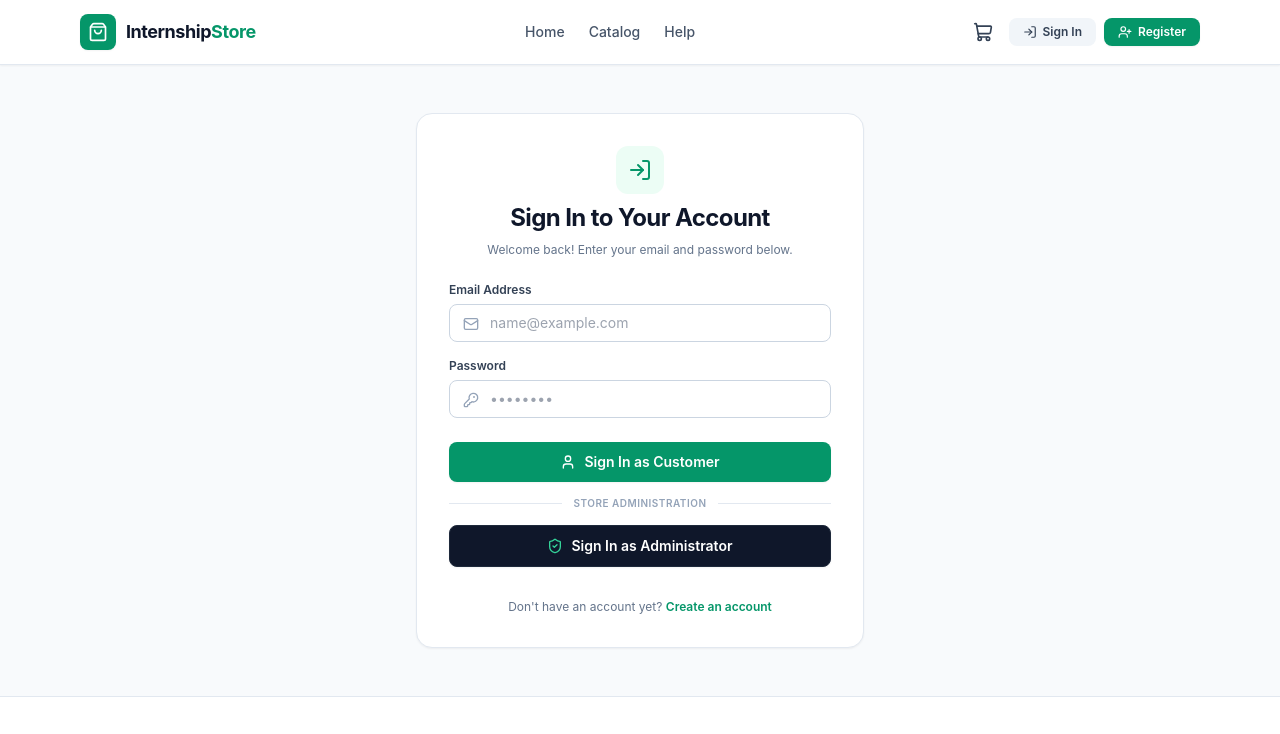
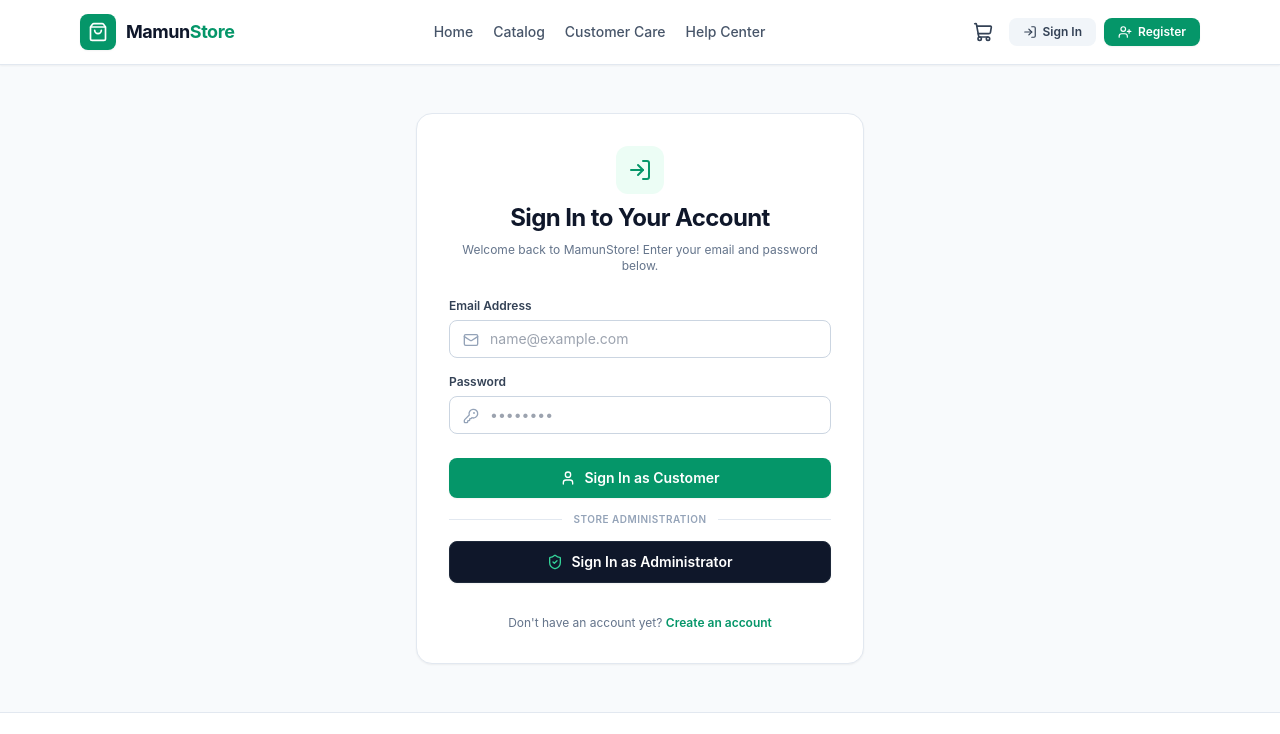
Before and after one commit to MAMUN-1000/mamunstore, a React (Vite) app in the folder client/: page /login in a window 1280 px wide. Shown: the top 734 px of the page. Built offline with nearby package versions, Linux system fonts and the light colour scheme; no server answers.

Commit message:
Pre-Phase 14: Polish navbar branding, fill customer/admin navigation gaps, and rename store to MamunStore

```diff
--- a/client/index.html
+++ b/client/index.html
@@ -4,7 +4,7 @@
     <meta charset="UTF-8" />
     <link rel="icon" type="image/svg+xml" href="/favicon.svg" />
     <meta name="viewport" content="width=device-width, initial-scale=1.0" />
-    <title>client</title>
+    <title>MamunStore - Online Shopping Bangladesh</title>
   </head>
   <body>
     <div id="root"></div>
--- a/client/src/components/Footer.jsx
+++ b/client/src/components/Footer.jsx
@@ -66,7 +66,7 @@ export const Footer = () => {
               <ShoppingBag className="w-4 h-4" />
             </div>
             <span className="font-extrabold text-base text-slate-900 tracking-tight">
-              Internship<span className="text-emerald-600">Store</span>
+              Mamun<span className="text-emerald-600">Store</span>
             </span>
           </Link>
           <p className="text-slate-500 leading-relaxed text-[11px]">
@@ -217,7 +217,7 @@ export const Footer = () => {
           </div>
 
           <p className="text-[11px] text-slate-400 text-center md:text-right">
-            &copy; {new Date().getFullYear()} InternshipStore BD. Single-Vendor Retail Storefront.
+            &copy; {new Date().getFullYear()} MamunStore BD. Single-Vendor Retail Storefront.
           </p>
         </div>
       </div>
--- a/client/src/components/Navbar.jsx
+++ b/client/src/components/Navbar.jsx
@@ -34,58 +34,110 @@ export const Navbar = () => {
             <ShoppingBag className="w-5 h-5" />
           </div>
           <span className="font-bold text-lg text-slate-900 tracking-tight">
-            Internship<span className="text-emerald-600">Store</span>
+            Mamun<span className="text-emerald-600">Store</span>
           </span>
         </Link>
 
         {/* Center / Navigation Links */}
-        <nav className="flex items-center gap-6">
+        <nav className="flex items-center gap-3.5 lg:gap-5">
+          {isAdmin ? (
+            // Dedicated Admin Navigation Links
+            <>
               <Link
                 to="/"
-            className="text-sm font-medium text-slate-600 hover:text-emerald-600 transition-colors"
+                className="text-sm font-medium text-slate-600 hover:text-purple-600 transition-colors whitespace-nowrap"
               >
-            Home
+                Storefront
               </Link>
-
               <Link
                 to="/products"
-            className="text-sm font-medium text-slate-600 hover:text-emerald-600 transition-colors"
+                className="text-sm font-medium text-slate-600 hover:text-purple-600 transition-colors whitespace-nowrap"
               >
                 Catalog
               </Link>
-
-          <Link
-            to="/help"
-            className="text-sm font-medium text-slate-600 hover:text-emerald-600 transition-colors"
-          >
-            Help
-          </Link>
-
-          {user && (
-            <Link
-              to="/orders"
-              className="text-sm font-medium text-slate-600 hover:text-emerald-600 transition-colors"
-            >
-              My Orders
-            </Link>
-          )}
-
-          {/* Admin link if user is ADMIN */}
-          {isAdmin && (
               <Link
                 to="/admin"
-              className="inline-flex items-center gap-1.5 px-2.5 py-1 rounded-md text-xs font-semibold bg-purple-50 text-purple-700 border border-purple-200 hover:bg-purple-100 transition-colors"
+                className="inline-flex items-center gap-1.5 px-2.5 py-1 rounded-md text-xs font-semibold bg-purple-50 text-purple-700 border border-purple-200 hover:bg-purple-100 transition-colors whitespace-nowrap"
               >
                 <ShieldCheck className="w-3.5 h-3.5 text-purple-600" />
                 Admin Portal
               </Link>
+              <Link
+                to="/admin?tab=orders"
+                className="text-sm font-medium text-slate-600 hover:text-purple-600 transition-colors whitespace-nowrap"
+              >
+                Orders
+              </Link>
+              <Link
+                to="/admin?tab=returns"
+                className="text-sm font-medium text-slate-600 hover:text-purple-600 transition-colors whitespace-nowrap"
+              >
+                Returns &amp; Refunds
+              </Link>
+              <Link
+                to="/admin?tab=coupons"
+                className="text-sm font-medium text-slate-600 hover:text-purple-600 transition-colors whitespace-nowrap"
+              >
+                Coupons
+              </Link>
+              <Link
+                to="/admin?tab=products"
+                className="text-sm font-medium text-slate-600 hover:text-purple-600 transition-colors whitespace-nowrap"
+              >
+                Inventory
+              </Link>
+            </>
+          ) : (
+            // Customer & Guest Navigation Links
+            <>
+              <Link
+                to="/"
+                className="text-sm font-medium text-slate-600 hover:text-emerald-600 transition-colors whitespace-nowrap"
+              >
+                Home
+              </Link>
+              <Link
+                to="/products"
+                className="text-sm font-medium text-slate-600 hover:text-emerald-600 transition-colors whitespace-nowrap"
+              >
+                Catalog
+              </Link>
+              {user && (
+                <>
+                  <Link
+                    to="/orders"
+                    className="text-sm font-medium text-slate-600 hover:text-emerald-600 transition-colors whitespace-nowrap"
+                  >
+                    My Orders
+                  </Link>
+                  <Link
+                    to="/orders"
+                    className="text-sm font-medium text-slate-600 hover:text-emerald-600 transition-colors whitespace-nowrap"
+                  >
+                    Returns &amp; Refunds
+                  </Link>
+                </>
+              )}
+              <Link
+                to="/customer-care"
+                className="text-sm font-medium text-slate-600 hover:text-emerald-600 transition-colors whitespace-nowrap"
+              >
+                Customer Care
+              </Link>
+              <Link
+                to="/help"
+                className="text-sm font-medium text-slate-600 hover:text-emerald-600 transition-colors whitespace-nowrap"
+              >
+                Help Center
+              </Link>
+            </>
           )}
         </nav>
 
         {/* Right / Auth & Cart Controls */}
         <div className="flex items-center gap-1.5 sm:gap-2">
-          {/* Wishlist Link */}
-          {user && (
+          {/* Wishlist Link (Customer Only) */}
+          {user && !isAdmin && (
             <Link
               to="/wishlist"
               className="relative p-2 rounded-xl text-slate-700 hover:text-rose-600 hover:bg-rose-50 transition"
--- a/client/src/data/helpKnowledgeBase.js
+++ b/client/src/data/helpKnowledgeBase.js
@@ -5,7 +5,7 @@
  */
 
 export const SUPPORT_CONFIG = {
-  storeName: 'InternshipStore',
+  storeName: 'MamunStore',
   campusDesk: 'Jahangirnagar University, Savar, Dhaka - 1342',
   phone: '+880 1712-345678',
   email: 'support@internshipstore.bd',
--- a/client/src/pages/CustomerCarePage.jsx
+++ b/client/src/pages/CustomerCarePage.jsx
@@ -168,7 +168,7 @@ export const CustomerCarePage = () => {
                 Inquiry Received Successfully!
               </h3>
               <p className="text-xs text-emerald-700 max-w-md mx-auto leading-relaxed">
-                Thank you for contacting InternshipStore Customer Care. A member of our support team will review your inquiry and follow up at your provided email.
+                Thank you for contacting MamunStore Customer Care. A member of our support team will review your inquiry and follow up at your provided email.
               </p>
               <div className="pt-2">
                 <button
--- a/client/src/pages/InvoicePage.jsx
+++ b/client/src/pages/InvoicePage.jsx
@@ -124,7 +124,7 @@ export const InvoicePage = () => {
                 <ShoppingBag className="w-5 h-5" />
               </div>
               <span className="font-extrabold text-xl text-slate-900 tracking-tight">
-                Internship<span className="text-emerald-600">Store</span>
+                Mamun<span className="text-emerald-600">Store</span>
               </span>
             </div>
             <div className="text-xs text-slate-500 space-y-0.5">
@@ -325,11 +325,11 @@ export const InvoicePage = () => {
         {/* Footer Notes & Legal */}
         <div className="pt-6 border-t border-slate-200 text-center space-y-1.5 text-[11px] text-slate-400">
           <p className="font-semibold text-slate-600">
-            Thank you for shopping with InternshipStore!
+            Thank you for shopping with MamunStore!
           </p>
           <p>
             For customer support or return inquiries, please visit our Help Center at{' '}
-            <span className="font-semibold text-slate-700">internshipstore.bd/help</span> or contact us at{' '}
+            <span className="font-semibold text-slate-700">mamunstore.bd/help</span> or contact us at{' '}
             <span className="font-semibold text-slate-700">{SUPPORT_CONFIG.email}</span>.
           </p>
           <p className="text-[10px] text-slate-400">
--- a/client/src/pages/LoginPage.jsx
+++ b/client/src/pages/LoginPage.jsx
@@ -67,7 +67,7 @@ export const LoginPage = () => {
           </div>
           <h1 className="text-2xl font-bold text-slate-900 tracking-tight">Sign In to Your Account</h1>
           <p className="text-xs text-slate-500">
-            Welcome back! Enter your email and password below.
+            Welcome back to MamunStore! Enter your email and password below.
           </p>
         </div>
 
--- a/client/src/pages/RegisterPage.jsx
+++ b/client/src/pages/RegisterPage.jsx
@@ -60,7 +60,7 @@ export const RegisterPage = () => {
           </div>
           <h1 className="text-2xl font-bold text-slate-900 tracking-tight">Create an Account</h1>
           <p className="text-xs text-slate-500">
-            Join the store to order products and save your shipping info.
+            Join MamunStore to order products and save your shipping info.
           </p>
         </div>
 
--- a/client/src/pages/admin/AdminDashboardPage.jsx
+++ b/client/src/pages/admin/AdminDashboardPage.jsx
@@ -1,4 +1,5 @@
 import { useState, useEffect, useCallback } from 'react';
+import { useSearchParams } from 'react-router-dom';
 import axiosInstance from '../../api/axiosInstance';
 import { useAuth } from '../../context/AuthContext';
 import { formatBDT, formatUSD } from '../../utils/currency';
@@ -30,9 +31,26 @@ import {
 
 export const AdminDashboardPage = () => {
   const { user } = useAuth();
+  const [searchParams, setSearchParams] = useSearchParams();
 
-  // Active Tab: 'analytics' | 'products' | 'orders'
-  const [activeTab, setActiveTab] = useState('analytics');
+  // Active Tab: 'analytics' | 'products' | 'orders' | 'returns' | 'coupons'
+  const tabFromQuery = searchParams.get('tab');
+  const validTabs = ['analytics', 'products', 'orders', 'returns', 'coupons'];
+  const [activeTab, setActiveTab] = useState(
+    tabFromQuery && validTabs.includes(tabFromQuery) ? tabFromQuery : 'analytics'
+  );
+
+  // Sync activeTab when query param in URL changes (e.g. from navbar navigation)
+  useEffect(() => {
+    if (tabFromQuery && validTabs.includes(tabFromQuery)) {
+      setActiveTab(tabFromQuery);
+    }
+  }, [tabFromQuery]);
+
+  const handleTabChange = (tab) => {
+    setActiveTab(tab);
+    setSearchParams({ tab });
+  };
 
   // Metrics Data
   const [metrics, setMetrics] = useState(null);
@@ -379,7 +397,7 @@ export const AdminDashboardPage = () => {
       {/* Tab Navigation Navigation Bar */}
       <div className="flex items-center border-b border-slate-200 text-sm font-semibold gap-2 overflow-x-auto pb-1">
         <button
-          onClick={() => setActiveTab('analytics')}
+          onClick={() => handleTabChange('analytics')}
           className={`flex items-center gap-2 px-4 py-2.5 rounded-xl transition ${
             activeTab === 'analytics'
               ? 'bg-purple-50 text-purple-700 border-b-2 border-purple-600'
@@ -391,7 +409,7 @@ export const AdminDashboardPage = () => {
         </button>
 
         <button
-          onClick={() => setActiveTab('products')}
+          onClick={() => handleTabChange('products')}
           className={`flex items-center gap-2 px-4 py-2.5 rounded-xl transition ${
             activeTab === 'products'
               ? 'bg-purple-50 text-purple-700 border-b-2 border-purple-600'
@@ -403,7 +421,7 @@ export const AdminDashboardPage = () => {
         </button>
 
         <button
-          onClick={() => setActiveTab('orders')}
+          onClick={() => handleTabChange('orders')}
           className={`flex items-center gap-2 px-4 py-2.5 rounded-xl transition ${
             activeTab === 'orders'
               ? 'bg-purple-50 text-purple-700 border-b-2 border-purple-600'
@@ -415,7 +433,7 @@ export const AdminDashboardPage = () => {
         </button>
 
         <button
-          onClick={() => setActiveTab('returns')}
+          onClick={() => handleTabChange('returns')}
           className={`flex items-center gap-2 px-4 py-2.5 rounded-xl transition ${
             activeTab === 'returns'
               ? 'bg-purple-50 text-purple-700 border-b-2 border-purple-600'
@@ -427,7 +445,7 @@ export const AdminDashboardPage = () => {
         </button>
 
         <button
-          onClick={() => setActiveTab('coupons')}
+          onClick={() => handleTabChange('coupons')}
           className={`flex items-center gap-2 px-4 py-2.5 rounded-xl transition cursor-pointer ${
             activeTab === 'coupons'
               ? 'bg-purple-50 text-purple-700 border-b-2 border-purple-600'
```
Lines whose indentation alone changed are shown as unchanged.
